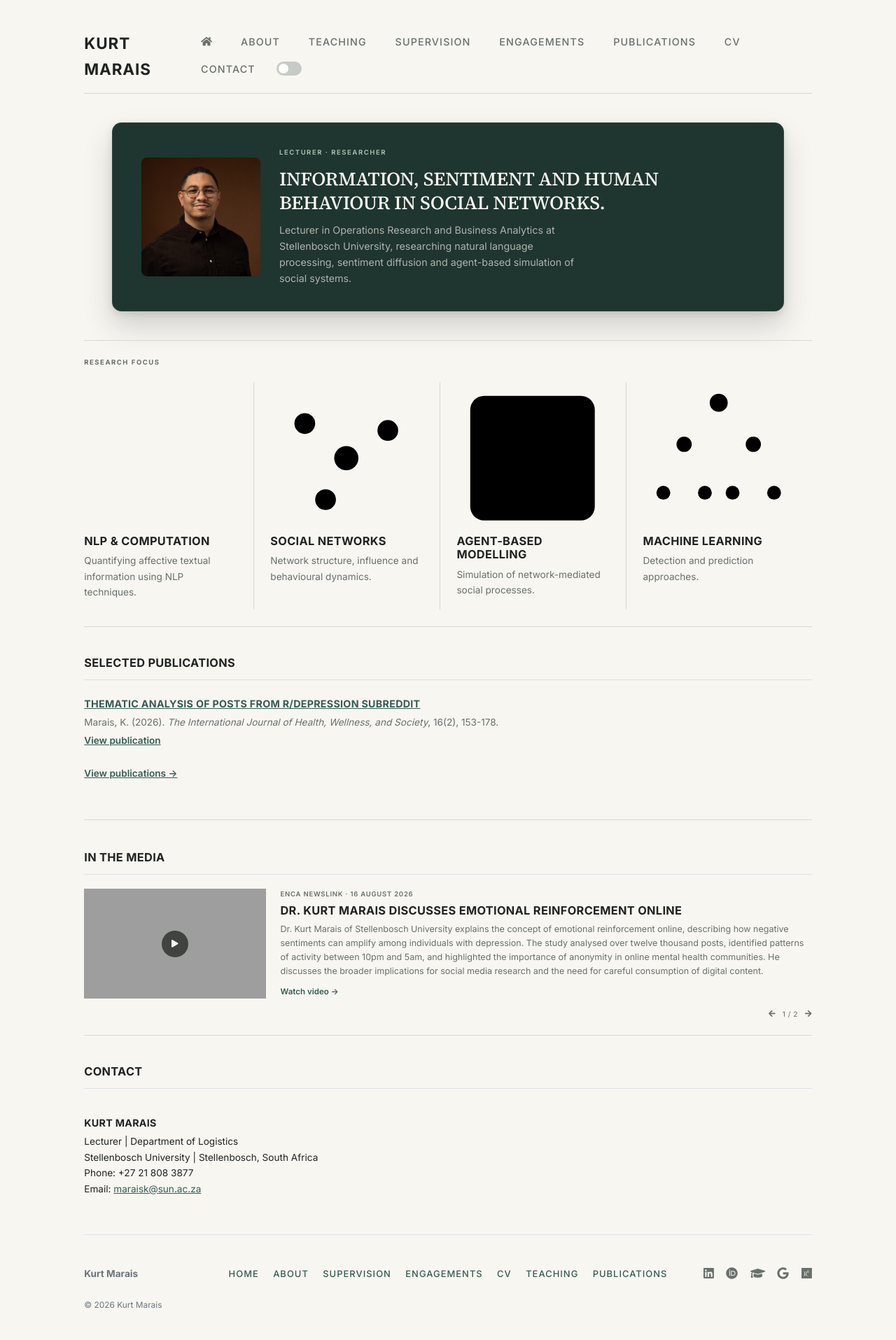
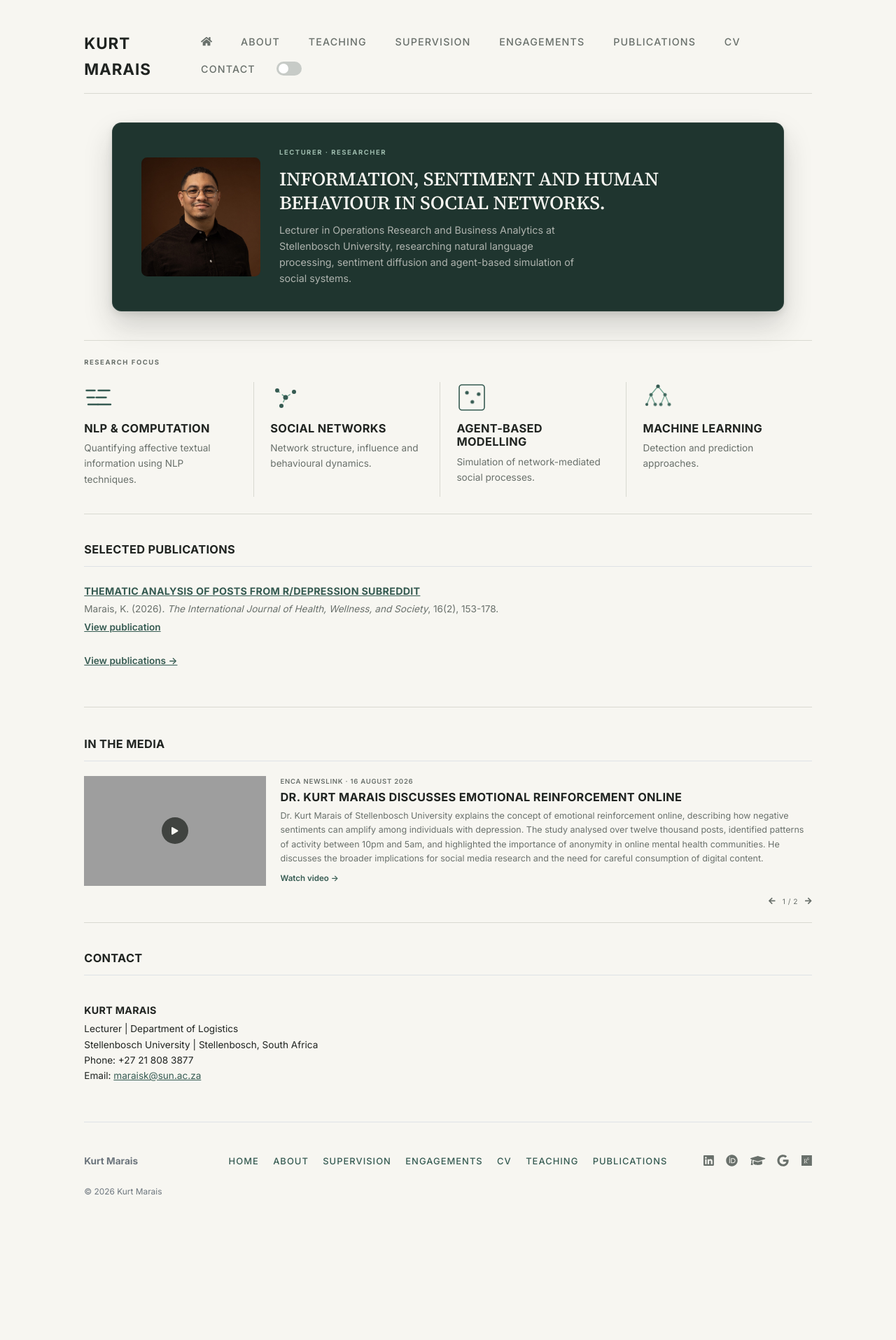
Before and after one commit to kurtmarais/kurtmarais.github.io, a Jekyll site: the page built from index.md, in a window 1280 px wide. Shown: the whole page at 70% size. Built offline with Jekyll 4.4.1, drawn with Linux system fonts in a browser that asks for light colours; after the commit the page ends 1754 px from its top, so only the background shows below that; grey boxes are pictures that could not be loaded.

Commit message:
Add files via upload

```diff
--- a/_sass/main.scss
+++ b/_sass/main.scss
@@ -223,13 +223,145 @@ h4 {
   border-left: none;
 }
 
-.research-marker {
-  display: block;
-  width: 8px;
-  height: 8px;
-  border-radius: 50%;
-  background: $linkColor;
+/* Decorative research-focus icons: restrained "Outline" style,
+   forest-green/mint palette, slow loops, standing in for Lottie. */
+
+.research-icon {
+  width: 44px;
+  height: 44px;
   margin-bottom: 0.9rem;
+}
+
+.research-icon svg {
+  width: 100%;
+  height: 100%;
+  overflow: visible;
+}
+
+.research-icon-node {
+  fill: none;
+  stroke: #365b52;
+  stroke-width: 1.6;
+}
+
+/* NLP — tokenization: each line of text is built from two segments
+   that pull apart into a visible gap, then rejoin, staggered top to
+   bottom like a sentence being split into tokens as it's read */
+.token-seg {
+  stroke: #365b52;
+  stroke-width: 2.4;
+  stroke-linecap: round;
+  transform-box: fill-box;
+}
+.token-seg.left  { transform-origin: right center; animation: tokenGapLeft 3.6s ease-in-out infinite; }
+.token-seg.right { transform-origin: left center;  animation: tokenGapRight 3.6s ease-in-out infinite; }
+
+.token-line-2 .token-seg { animation-delay: 0.5s; }
+.token-line-3 .token-seg { animation-delay: 1s; }
+
+@keyframes tokenGapLeft {
+  0%, 20%, 100% { transform: translateX(0); }
+  45%, 65%      { transform: translateX(-2.5px); }
+}
+@keyframes tokenGapRight {
+  0%, 20%, 100% { transform: translateX(0); }
+  45%, 65%      { transform: translateX(2.5px); }
+}
+
+/* Social networks — small graph, connections pulsing outward */
+.network-edge {
+  stroke: #6ea491;
+  stroke-width: 1.4;
+  stroke-dasharray: 4;
+  animation: edgeFlow 2.6s linear infinite;
+}
+.network-edge:nth-child(2) { animation-delay: 0.4s; }
+.network-edge:nth-child(3) { animation-delay: 0.8s; }
+
+@keyframes edgeFlow {
+  to { stroke-dashoffset: -16; }
+}
+
+.network-node {
+  fill: #365b52;
+}
+
+/* Agent-based modelling — small agents drifting within a bounded area */
+.agent-dot {
+  fill: #365b52;
+  animation: agentDrift 4s ease-in-out infinite;
+}
+.agent-dot:nth-child(2) { animation-duration: 4.6s; animation-delay: 0.3s; }
+.agent-dot:nth-child(3) { animation-duration: 3.6s; animation-delay: 0.7s; }
+
+@keyframes agentDrift {
+  0%, 100% { transform: translate(0, 0); }
+  25% { transform: translate(4px, -3px); }
+  50% { transform: translate(-2px, 3px); }
+  75% { transform: translate(3px, 2px); }
+}
+
+/* Machine learning — decision tree: a static branching structure,
+   with the flow cascading top-down through each level. Nodes get a
+   small scale-pulse as genuine movement, alongside a flat color shift
+   (no blur/glow — that reads as a whitish halo against dark
+   backgrounds regardless of tuning), and leaves hold their pulse
+   briefly (a decision reached) before it resets. */
+.tree-node {
+  fill: #365b52;
+  transform-box: fill-box;
+  transform-origin: center;
+}
+.tree-node.root {
+  animation: nodeRootPulse 3.6s ease-in-out infinite;
+}
+.tree-branch {
+  stroke: #6ea491;
+  stroke-width: 1.4;
+  stroke-linecap: round;
+  opacity: 0.35;
+}
+.tree-branch.level1 {
+  animation: branchLevel1 3.6s ease-in-out infinite;
+}
+.tree-node.level1 {
+  animation: nodeLevel1Glow 3.6s ease-in-out infinite;
+}
+.tree-branch.level2 {
+  animation: branchLevel2 3.6s ease-in-out infinite;
+}
+.tree-node.level2 {
+  animation: nodeLevel2Glow 3.6s ease-in-out infinite;
+}
+.tree-node.level2:nth-of-type(2) { animation-delay: 0.08s; }
+.tree-node.level2:nth-of-type(3) { animation-delay: 0.16s; }
+.tree-node.level2:nth-of-type(4) { animation-delay: 0.24s; }
+
+@keyframes nodeRootPulse {
+  0%, 8%, 60%, 100% { transform: scale(1); }
+  4%                 { transform: scale(1.2); }
+}
+@keyframes branchLevel1 {
+  0%, 15%, 60%, 100% { opacity: 0.35; }
+  30%, 45%            { opacity: 1; }
+}
+@keyframes nodeLevel1Glow {
+  0%, 15%, 60%, 100% { fill: #365b52; transform: scale(1); }
+  35%                 { fill: #477165; transform: scale(1.2); }
+}
+@keyframes branchLevel2 {
+  0%, 35%, 88%, 100% { opacity: 0.35; }
+  55%, 75%            { opacity: 1; }
+}
+@keyframes nodeLevel2Glow {
+  0%, 35%, 88%, 100% { fill: #365b52; transform: scale(1); }
+  55%, 75%            { fill: #477165; transform: scale(1.25); }
+}
+
+@media (prefers-reduced-motion: reduce) {
+  .research-icon * {
+    animation: none !important;
+  }
 }
 
 .research-strip h4 {
```
